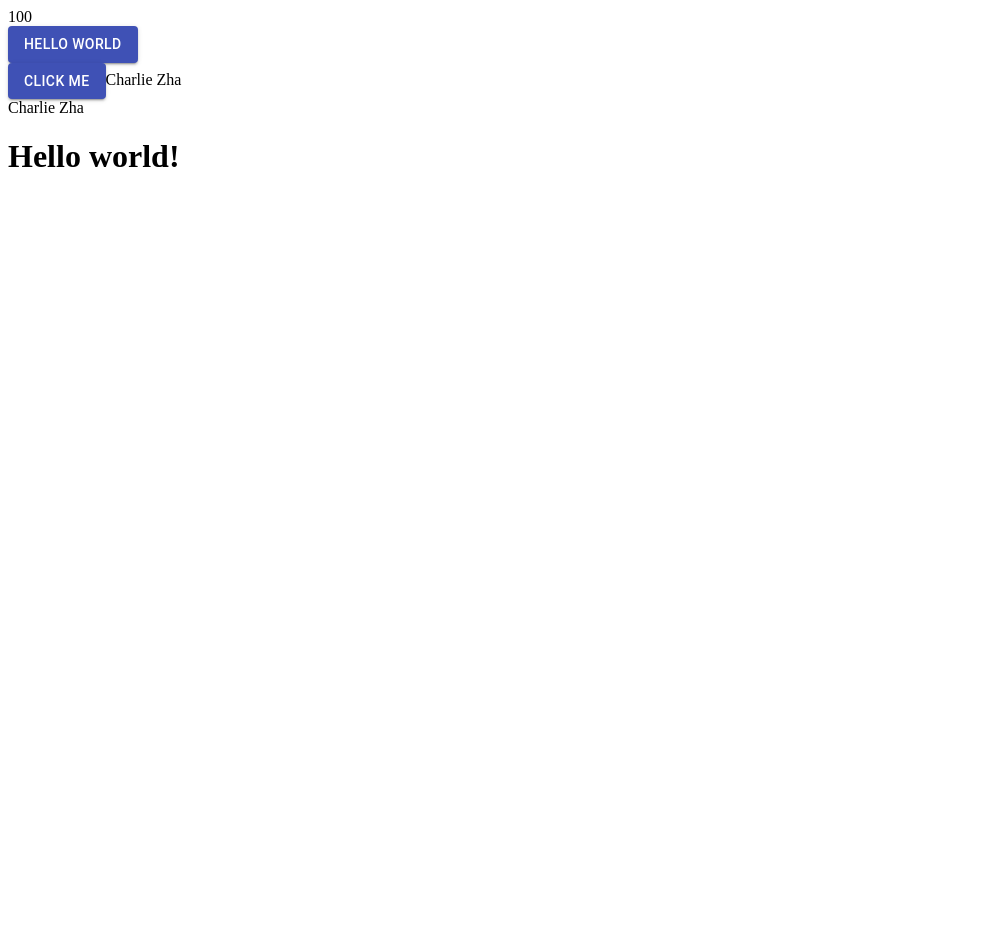
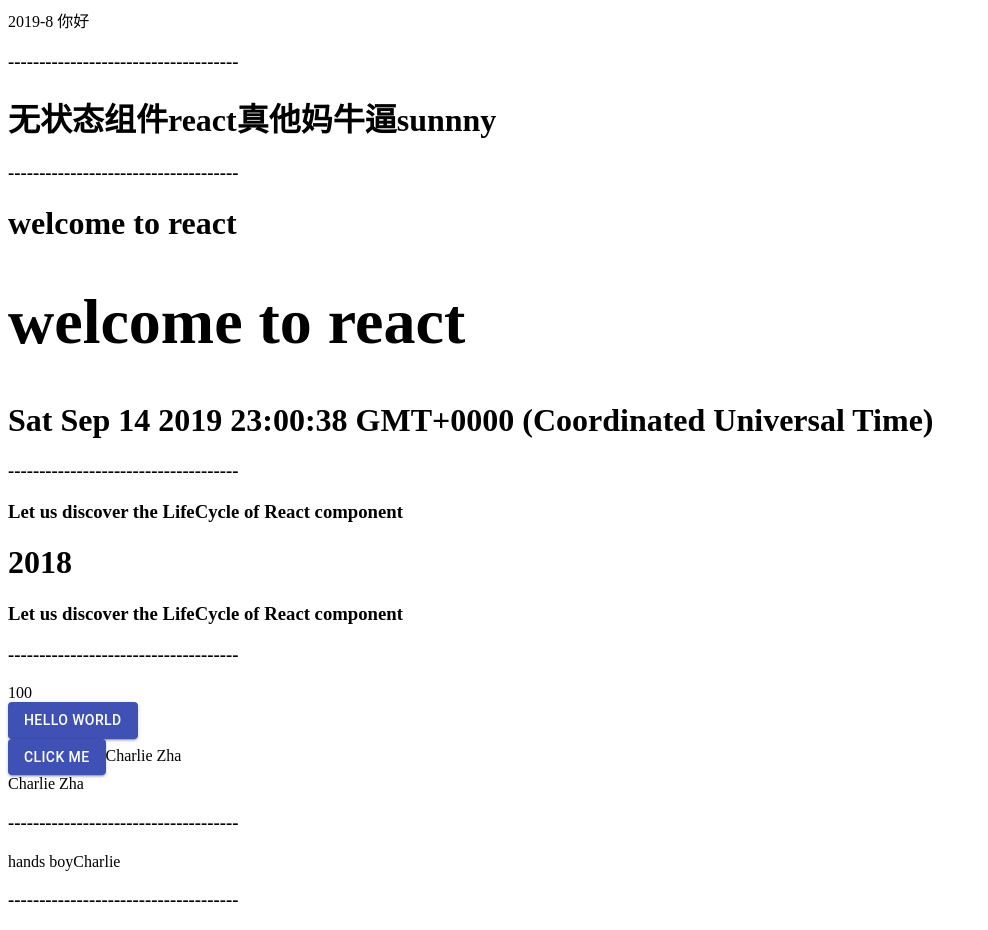
Before and after one commit to charliecha1990/react-course, a React (Create React App) app: page / in a window 1280 px wide. Shown: the whole page, without its empty margins (0-988 px from the left). Before the commit the page ends 800 px from the top, so only its background shows below. Built offline with nearby package versions, Linux system fonts and the light colour scheme.

Commit message:
I have create a new js file

```diff
--- a/public/index.html
+++ b/public/index.html
@@ -17,7 +17,7 @@
   </head>
   <body>
     <div id="root"></div>
-    <h1 id='test'> Hello world!</h1>
+    <!-- <h1 id='test'> Hello world!</h1> -->
     <!--
       This HTML file is a template.
       If you open it directly in the browser, you will see an empty page.
--- a/src/App.jsx
+++ b/src/App.jsx
@@ -5,6 +5,7 @@ import Jsx from './components/Jsx';
 import ThisDemo from './components/ThisDemo';
 
 import MaterialUI from './components/MaterialUI';
+import Xiao from './components/Xiao';
 
 export default class App extends Component {
 
@@ -33,7 +34,8 @@ export default class App extends Component {
 
     return (
       <div>
-         {/* <h3>-------------------------------------</h3>
+        <Xiao test = '你好'></Xiao>
+         <h3>-------------------------------------</h3>
         <FunctionalComponent
           comment='react真他妈牛逼'
           weather='sunnny'
@@ -42,17 +44,18 @@ export default class App extends Component {
         <h1>{welcome} {this.getName()} {this.time()}</h1>
         <h3>-------------------------------------</h3>
         <LifeCycle />
-        <h3>-------------------------------------</h3> */}
+
+        <h3>-------------------------------------</h3>
         <SetState />
         <MaterialUI />
         <ThisDemo />
-        {/* <h3>-------------------------------------</h3>
+         <h3>-------------------------------------</h3>
         <Jsx
           shouldDisplay={true}
           data='hands boy'
         />
-        <h3>-------------------------------------</h3> */}
+        <h3>-------------------------------------</h3>
       </div>
     );
   }
-}
+}  {/* return中 注释  */}
--- /dev/null
+++ b/src/components/Xiao.js
@@ -0,0 +1,22 @@
+
+import React, { PureComponent } from 'react'
+
+export default class Xiao extends PureComponent {
+
+    constructor(props) {
+        super(props);
+        this.state = {
+           number: 1,
+           date: '2019-8'
+        }
+    }
+
+    render() {
+        return (
+            <div>
+                {this.state.date}  {/*STATE FROM  SELF*/ }
+                {this.props.test}  {/* PROPS FROM PARENTS*/ }
+            </div>
+        )
+    }
+}
```
